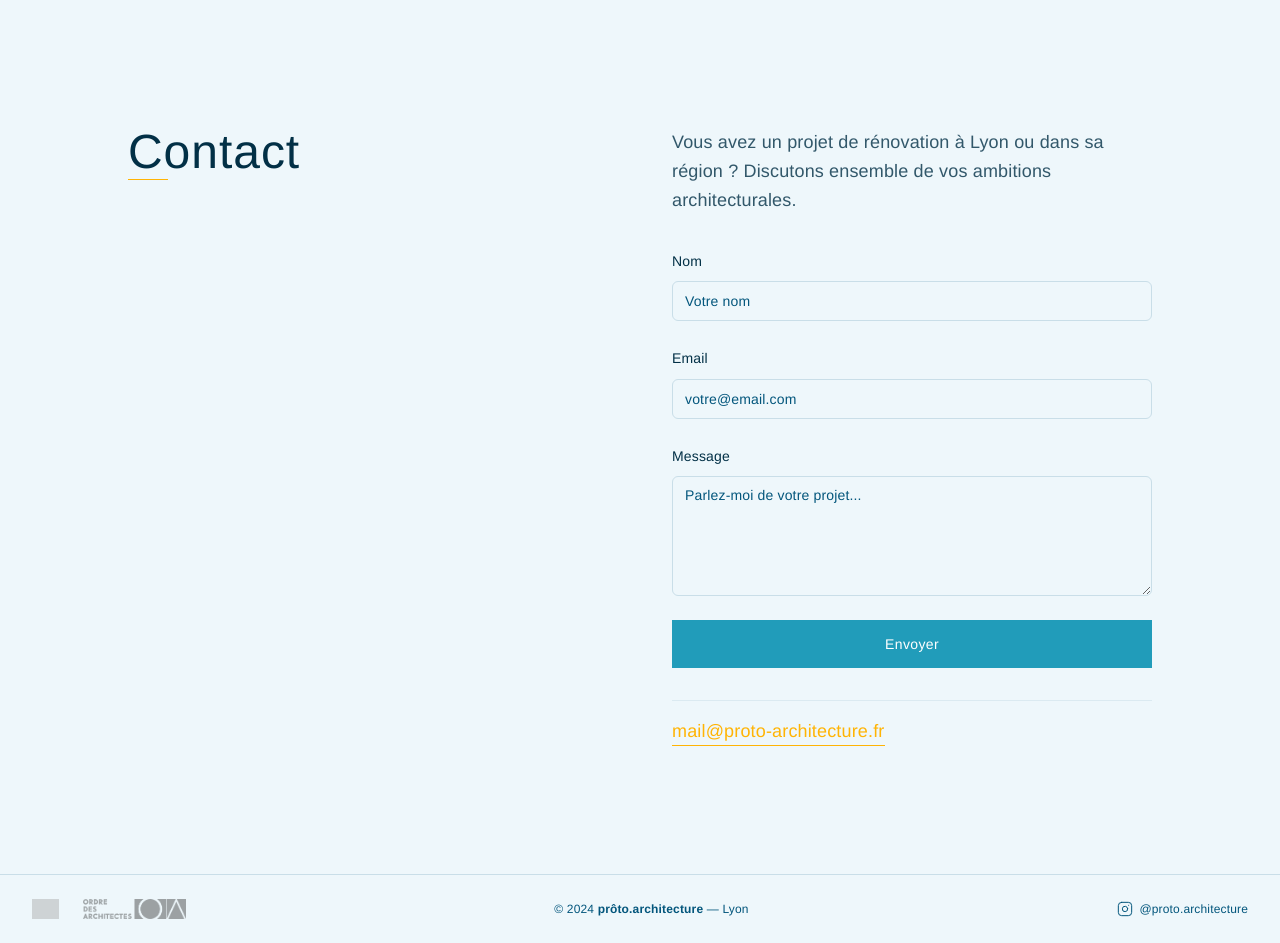
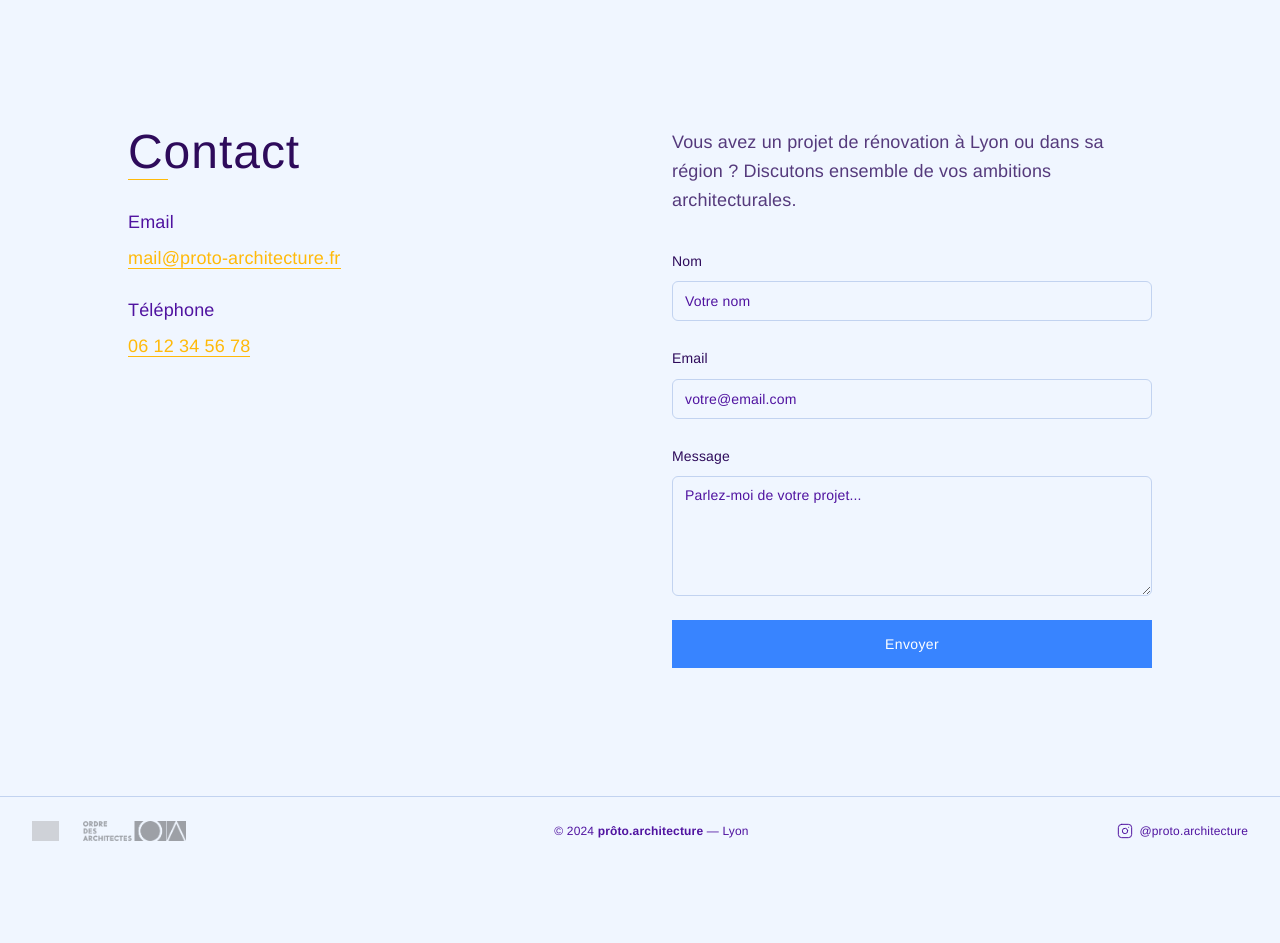
Before and after one commit to Ladias-Elie/proto-architecture, a React (Vite) app: page / in a window 1280 px wide. Shown: the part 1920-2863 px from the top of the page. After the commit the page ends 2785 px from the top, so only its background shows below. Built offline with nearby package versions, Linux system fonts and the light colour scheme; grey boxes are pictures that could not be loaded; the HTML template or start-up script is replaced by a standard one.

Commit message:
Update design system and contact page

```diff
--- a/src/components/Contact.tsx
+++ b/src/components/Contact.tsx
@@ -46,12 +46,35 @@ const Contact = () => {
         <div className="max-w-5xl mx-auto">
           <div className="grid md:grid-cols-2 gap-16 items-start">
             <div>
-              <h2 className="text-4xl md:text-5xl text-foreground mb-6 elegant-underline">
+              <h2 className="text-4xl md:text-5xl text-foreground mb-8 elegant-underline">
                 Contact
               </h2>
+
+              <div className="space-y-6 text-lg">
+                <div>
+                  <p className="text-muted-foreground mb-2">Email</p>
+                  <a
+                    href="mailto:mail@proto-architecture.fr"
+                    className="text-accent hover:text-foreground transition-colors border-b border-accent"
+                  >
+                    mail@proto-architecture.fr
+                  </a>
+                </div>
+
+                <div>
+                  <p className="text-muted-foreground mb-2">Téléphone</p>
+                  <a
+                    href="tel:+33612345678"
+                    className="text-accent hover:text-foreground transition-colors border-b border-accent"
+                  >
+                    06 12 34 56 78
+                  </a>
+                </div>
+              </div>
             </div>
-            <div className="space-y-8">
-              <p className="text-lg text-foreground/80 leading-relaxed">
+
+            <div>
+              <p className="text-lg text-foreground/80 leading-relaxed mb-8">
                 Vous avez un projet de rénovation à Lyon ou dans sa région ?
                 Discutons ensemble de vos ambitions architecturales.
               </p>
@@ -106,15 +129,6 @@ const Contact = () => {
                   </Button>
                 </form>
               </Form>
-
-              <div className="pt-4 border-t border-border/50">
-                <a
-                  href="mailto:mail@proto-architecture.fr"
-                  className="inline-block text-accent hover:text-foreground transition-colors text-lg border-b border-accent"
-                >
-                  mail@proto-architecture.fr
-                </a>
-              </div>
             </div>
           </div>
         </div>
--- a/src/index.css
+++ b/src/index.css
@@ -8,83 +8,83 @@ All colors MUST be HSL.
 
 @layer base {
   :root {
-    --background: 199 62% 96%;
-    --foreground: 199 95% 14%;
+    --background: 217 100% 97%;
+    --foreground: 266 79% 20%;
 
     --card: 0 0% 100%;
-    --card-foreground: 199 95% 14%;
+    --card-foreground: 266 79% 20%;
 
     --popover: 0 0% 100%;
-    --popover-foreground: 199 95% 14%;
+    --popover-foreground: 266 79% 20%;
 
-    --primary: 192 70% 43%;
+    --primary: 217 100% 61%;
     --primary-foreground: 0 0% 100%;
 
-    --secondary: 28 99% 49%;
+    --secondary: 266 79% 57%;
     --secondary-foreground: 0 0% 100%;
 
-    --muted: 199 62% 90%;
-    --muted-foreground: 199 95% 25%;
+    --muted: 217 100% 92%;
+    --muted-foreground: 266 79% 35%;
 
-    --accent: 42 100% 51%;
-    --accent-foreground: 199 95% 14%;
+    --accent: 43 100% 52%;
+    --accent-foreground: 266 79% 20%;
 
-    --destructive: 0 84% 60%;
+    --destructive: 326 100% 50%;
     --destructive-foreground: 0 0% 100%;
 
-    --border: 199 40% 85%;
-    --input: 199 40% 85%;
-    --ring: 192 70% 43%;
+    --border: 217 60% 85%;
+    --input: 217 60% 85%;
+    --ring: 217 100% 61%;
 
     --radius: 0.5rem;
 
-    --sidebar-background: 199 95% 14%;
-    --sidebar-foreground: 199 62% 90%;
-    --sidebar-primary: 192 70% 43%;
+    --sidebar-background: 266 79% 15%;
+    --sidebar-foreground: 217 100% 90%;
+    --sidebar-primary: 217 100% 61%;
     --sidebar-primary-foreground: 0 0% 100%;
-    --sidebar-accent: 28 99% 49%;
-    --sidebar-accent-foreground: 0 0% 100%;
-    --sidebar-border: 192 70% 30%;
-    --sidebar-ring: 42 100% 51%;
+    --sidebar-accent: 43 100% 52%;
+    --sidebar-accent-foreground: 266 79% 20%;
+    --sidebar-border: 266 79% 30%;
+    --sidebar-ring: 43 100% 52%;
   }
 
   .dark {
-    --background: 199 95% 14%;
-    --foreground: 199 62% 90%;
+    --background: 266 79% 12%;
+    --foreground: 217 100% 90%;
 
-    --card: 199 90% 18%;
-    --card-foreground: 199 62% 90%;
+    --card: 266 79% 16%;
+    --card-foreground: 217 100% 90%;
 
-    --popover: 199 90% 18%;
-    --popover-foreground: 199 62% 90%;
+    --popover: 266 79% 16%;
+    --popover-foreground: 217 100% 90%;
 
-    --primary: 199 62% 73%;
-    --primary-foreground: 199 95% 14%;
+    --primary: 217 100% 75%;
+    --primary-foreground: 266 79% 15%;
 
-    --secondary: 28 99% 49%;
+    --secondary: 326 100% 50%;
     --secondary-foreground: 0 0% 100%;
 
-    --muted: 199 80% 20%;
-    --muted-foreground: 199 62% 73%;
+    --muted: 266 79% 20%;
+    --muted-foreground: 217 100% 75%;
 
-    --accent: 42 100% 51%;
-    --accent-foreground: 199 95% 14%;
+    --accent: 43 100% 52%;
+    --accent-foreground: 266 79% 15%;
 
-    --destructive: 0 84% 60%;
+    --destructive: 15 97% 51%;
     --destructive-foreground: 0 0% 100%;
 
-    --border: 199 70% 25%;
-    --input: 199 70% 25%;
-    --ring: 199 62% 73%;
+    --border: 266 79% 25%;
+    --input: 266 79% 25%;
+    --ring: 217 100% 75%;
 
-    --sidebar-background: 199 95% 10%;
-    --sidebar-foreground: 199 62% 90%;
-    --sidebar-primary: 199 62% 73%;
-    --sidebar-primary-foreground: 199 95% 14%;
-    --sidebar-accent: 28 99% 49%;
-    --sidebar-accent-foreground: 0 0% 100%;
-    --sidebar-border: 192 70% 30%;
-    --sidebar-ring: 42 100% 51%;
+    --sidebar-background: 266 79% 10%;
+    --sidebar-foreground: 217 100% 90%;
+    --sidebar-primary: 217 100% 75%;
+    --sidebar-primary-foreground: 266 79% 15%;
+    --sidebar-accent: 43 100% 52%;
+    --sidebar-accent-foreground: 266 79% 15%;
+    --sidebar-border: 266 79% 25%;
+    --sidebar-ring: 43 100% 52%;
   }
 }
 
```
